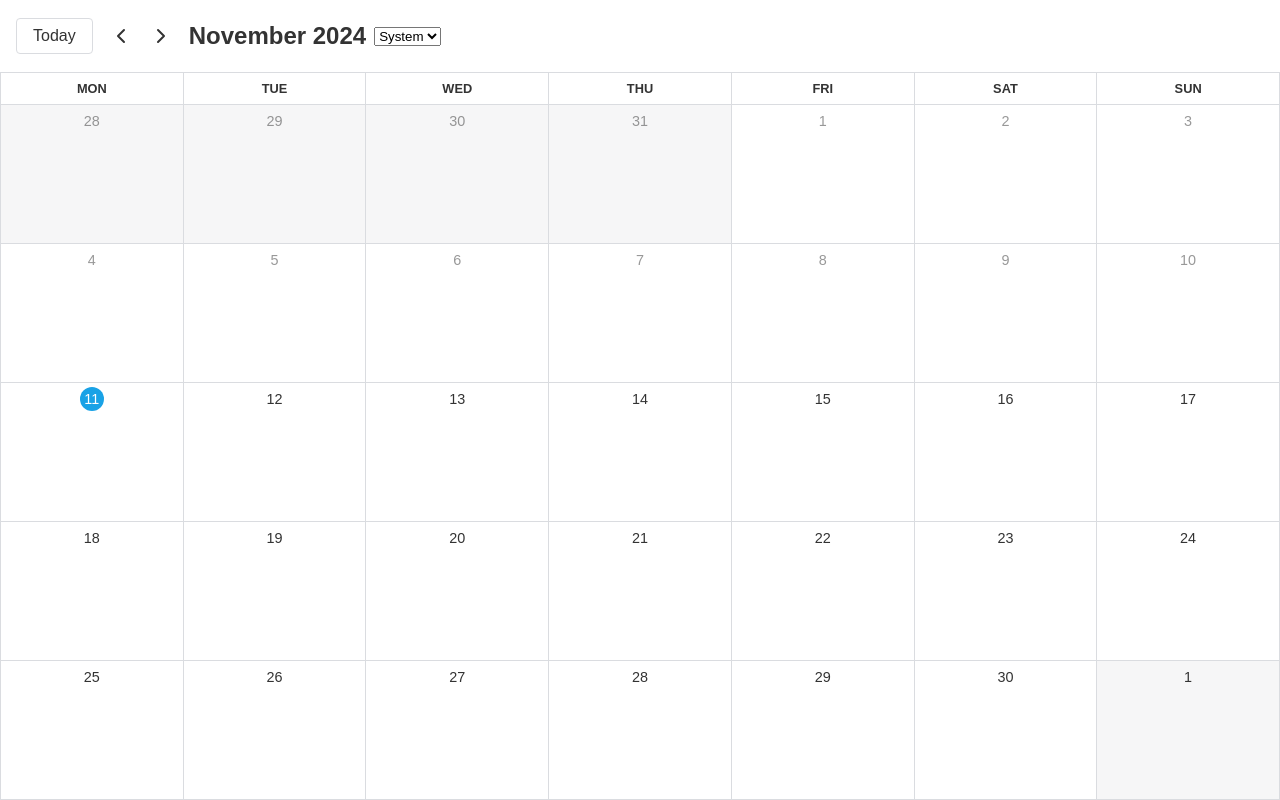
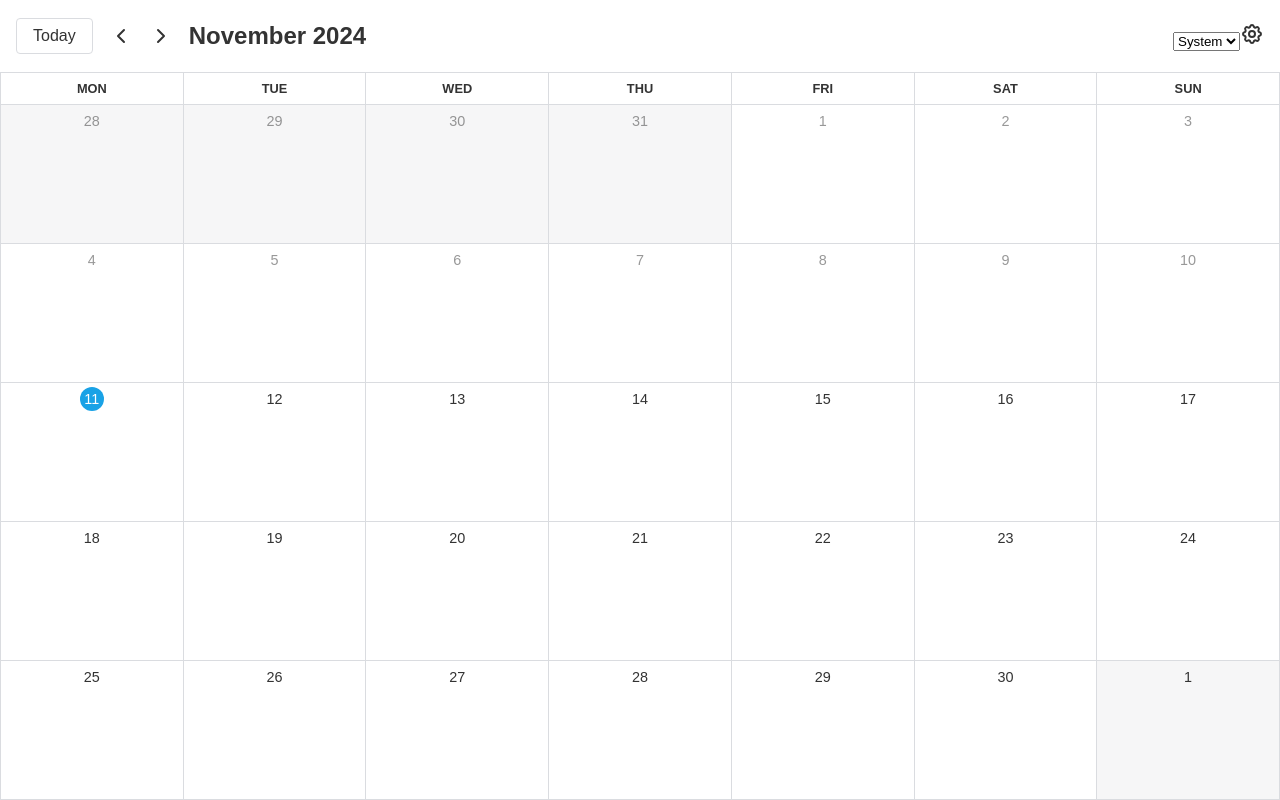
Before and after one commit to kaklewski/zenith-calendar, a React (Vite) app: page / in a window 1280 px wide. Built offline with nearby package versions, Linux system fonts and the light colour scheme.

Commit message:
feat: Change header to include settings button

```diff
--- a/src/components/Calendar.tsx
+++ b/src/components/Calendar.tsx
@@ -11,7 +11,11 @@ import {
 } from 'date-fns'
 import { formatDate } from '../utils/formatDate'
 import { useEvents } from '../context/useEvents'
-import { IconChevronLeft, IconChevronRight } from '@tabler/icons-react'
+import {
+  IconChevronLeft,
+  IconChevronRight,
+  IconSettings,
+} from '@tabler/icons-react'
 import CalendarDay from './CalendarDay'
 import ThemeSwitch from './ThemeSwitch'
 
@@ -33,6 +37,7 @@ export default function Calendar() {
   return (
     <div className='calendar'>
       <div className='header'>
+        <div className='navigation'>
           <button
             type='button'
             className='btn'
@@ -61,7 +66,11 @@ export default function Calendar() {
               year: 'numeric',
             })}
           </span>
+        </div>
+        <div>
           <ThemeSwitch />
+          <IconSettings />
+        </div>
       </div>
       <div className='days-of-week'>
         {calendarDays.map((day, index) => {
--- a/src/styles.scss
+++ b/src/styles.scss
@@ -54,15 +54,14 @@ body {
   padding: 1rem;
   width: 100%;
   display: flex;
+  justify-content: space-between;
   align-items: center;
   background-color: var(--bg-main);
 
-  & > * {
-    margin-right: 0.5rem;
-  }
-
-  & > :last-child {
-    margin-right: 0;
+  .navigation {
+    display: flex;
+    align-items: center;
+    gap: 0.5rem;
   }
 }
 
```
Lines whose indentation alone changed are shown as unchanged.
